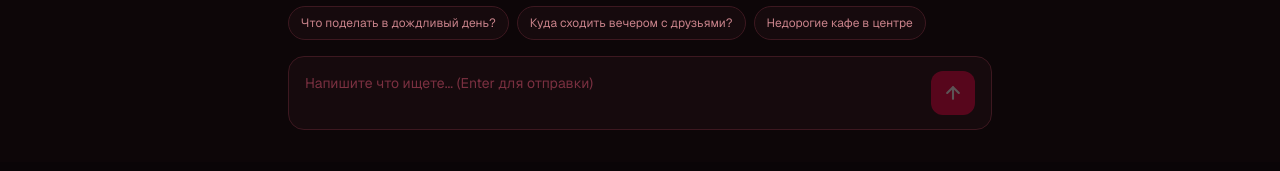
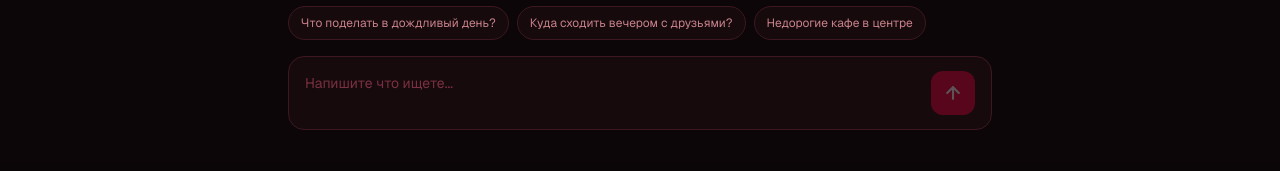
Before and after one commit to sachalysov/poydomsuda, a Next.js app: page /chat in a window 1280 px wide. Shown: the part 711-882 px from the top of the page. Built offline with nearby package versions, Linux system fonts and the light colour scheme.

Commit message:
убрал про (нажимте enter) в строке чата

```diff
--- a/src/components/ChatInterface.tsx
+++ b/src/components/ChatInterface.tsx
@@ -187,7 +187,7 @@ export default function ChatInterface() {
           value={input}
           onChange={(e) => setInput(e.target.value)}
           onKeyDown={handleKeyDown}
-          placeholder="Напишите что ищете... (Enter для отправки)"
+          placeholder="Напишите что ищете..."
           rows={2}
           className="flex-1 min-w-0 py-2 text-sm text-text-head placeholder:text-text-muted bg-transparent resize-none outline-none"
         />
```
